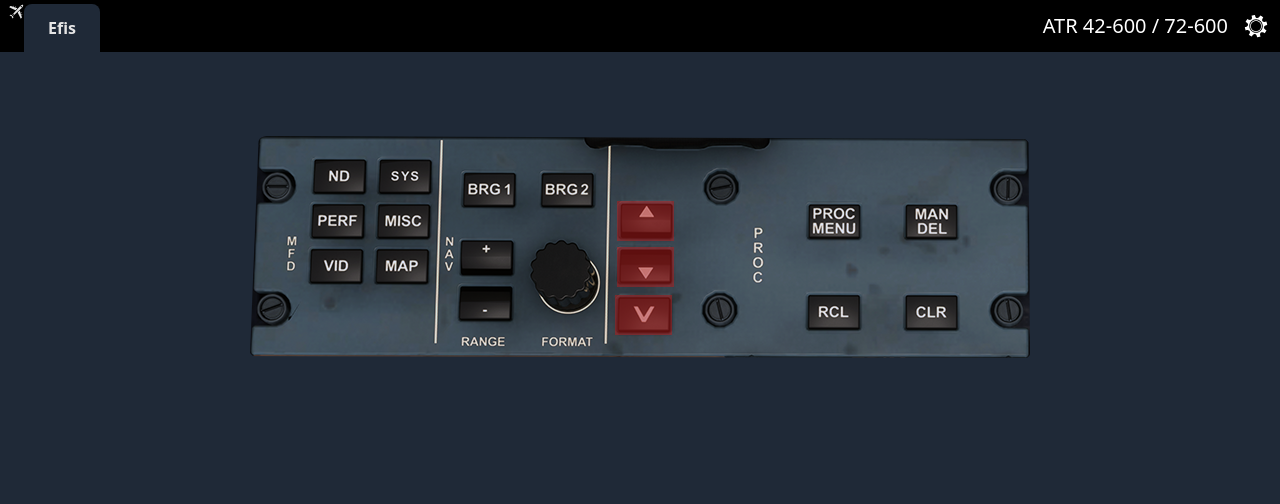
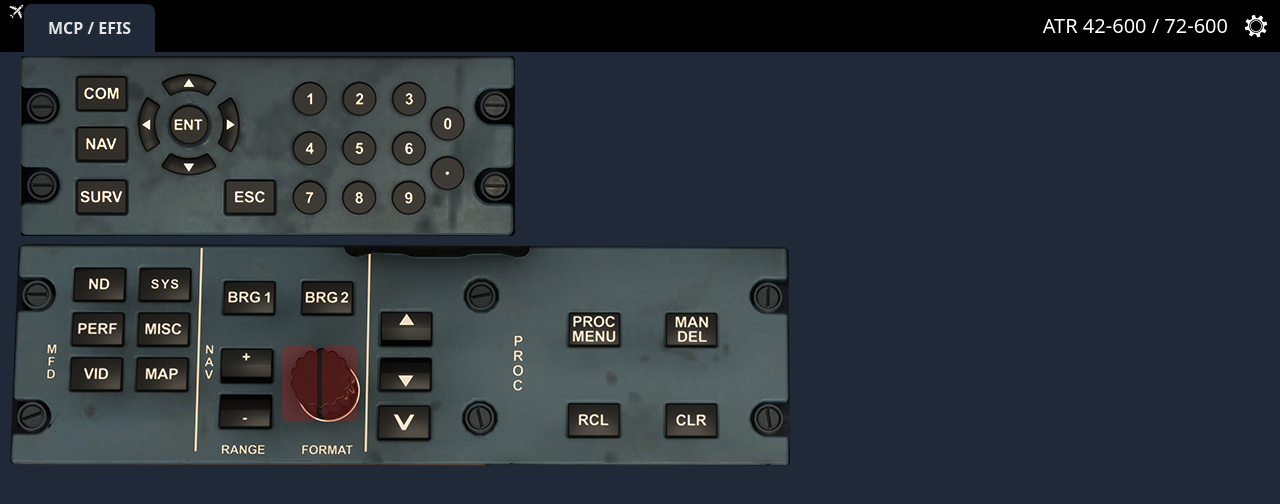
Before and after one commit to RafaPolit/msfs-spad-web, a Next.js app in the folder client/: page /atr in a window 1280 px wide. Shown: the top 504 px of the page. Built offline with nearby package versions, Linux system fonts and the light colour scheme.

Commit message:
Added MCP to ATR EFIS

```diff
--- a/client/components/atr/Efis.tsx
+++ b/client/components/atr/Efis.tsx
@@ -3,15 +3,148 @@
 import { useRecoilValue } from "recoil";
 import { spadConfigState } from "../../atoms/spadConfig";
 import { clickButton } from "../../scripts/clickButton";
+import { increaseEncoder, decreaseEncoder } from "../../scripts/encoder";
 
-const buttonClass = "absolute w-[57px] h-[40px] bg-red-700 opacity-50";
+const mainButton = "absolute w-[57px] h-[40px]";
+const roundButton = "absolute w-[40px] h-[40px] rounded-full";
+const arrowButtonHor = "absolute w-[58px] h-[24px]";
+const arrowButtonVer = "absolute w-[24px] h-[58px]";
+const encoder = "absolute w-[35px] h-[77px] rounded-lg bg-red-700 opacity-30";
 
 const Efis = () => {
   const spadConfig = useRecoilValue(spadConfigState);
 
   return (
-    <div className=" flex place-content-center w-full py-20">
-      <div className="relative w-[780px] h-[222px]">
+    <div className=" flex flex-col gap-2 place-content-center w-full">
+      <div className="relative w-[495px] h-[180px] ml-[20px]">
+        <Image
+          src="/atr/MCP-left.png"
+          alt="ATR MCP Left"
+          layout="fill"
+          priority={true}
+        />
+        <button
+          className={`${mainButton} top-[18px] left-[53px]`}
+          onClick={async () =>
+            await clickButton(spadConfig, "LVAR:MSATR_MCP1_COM")
+          }
+        />
+        <button
+          className={`${mainButton} top-[68px] left-[53px]`}
+          onClick={async () =>
+            await clickButton(spadConfig, "LVAR:MSATR_MCP1_NAV")
+          }
+        />
+        <button
+          className={`${mainButton} top-[120px] left-[53px]`}
+          onClick={async () =>
+            await clickButton(spadConfig, "LVAR:MSATR_MCP1_SURV")
+          }
+        />
+        <button
+          className={`${arrowButtonHor} top-[17px] left-[140px]`}
+          onClick={async () =>
+            await clickButton(spadConfig, "LVAR:MSATR_MCP1_UP")
+          }
+        />
+        <button
+          className={`${arrowButtonHor} top-[97px] left-[140px]`}
+          onClick={async () =>
+            await clickButton(spadConfig, "LVAR:MSATR_MCP1_DOWN")
+          }
+        />
+        <button
+          className={`${arrowButtonVer} top-[40px] left-[116px]`}
+          onClick={async () =>
+            await clickButton(spadConfig, "LVAR:MSATR_MCP1_LEFT")
+          }
+        />
+        <button
+          className={`${arrowButtonVer} top-[40px] left-[197px]`}
+          onClick={async () =>
+            await clickButton(spadConfig, "LVAR:MSATR_MCP1_RIGHT")
+          }
+        />
+        <button
+          className={`${roundButton} top-[50px] left-[149px]`}
+          onClick={async () =>
+            await clickButton(spadConfig, "LVAR:MSATR_MCP1_ENTER")
+          }
+        />
+        <button
+          className={`${mainButton} top-[121px] left-[202px]`}
+          onClick={async () =>
+            await clickButton(spadConfig, "LVAR:MSATR_MCP1_ESC")
+          }
+        />
+        <button
+          className={`${roundButton} top-[23px] left-[270px]`}
+          onClick={async () =>
+            await clickButton(spadConfig, "LVAR:MSATR_MCP1_1")
+          }
+        />
+        <button
+          className={`${roundButton} top-[23px] left-[320px]`}
+          onClick={async () =>
+            await clickButton(spadConfig, "LVAR:MSATR_MCP1_2")
+          }
+        />
+        <button
+          className={`${roundButton} top-[23px] left-[370px]`}
+          onClick={async () =>
+            await clickButton(spadConfig, "LVAR:MSATR_MCP1_3")
+          }
+        />
+        <button
+          className={`${roundButton} top-[72px] left-[270px]`}
+          onClick={async () =>
+            await clickButton(spadConfig, "LVAR:MSATR_MCP1_4")
+          }
+        />
+        <button
+          className={`${roundButton} top-[72px] left-[320px]`}
+          onClick={async () =>
+            await clickButton(spadConfig, "LVAR:MSATR_MCP1_5")
+          }
+        />
+        <button
+          className={`${roundButton} top-[72px] left-[370px]`}
+          onClick={async () =>
+            await clickButton(spadConfig, "LVAR:MSATR_MCP1_6")
+          }
+        />
+        <button
+          className={`${roundButton} top-[121px] left-[270px]`}
+          onClick={async () =>
+            await clickButton(spadConfig, "LVAR:MSATR_MCP1_7")
+          }
+        />
+        <button
+          className={`${roundButton} top-[121px] left-[320px]`}
+          onClick={async () =>
+            await clickButton(spadConfig, "LVAR:MSATR_MCP1_8")
+          }
+        />
+        <button
+          className={`${roundButton} top-[121px] left-[370px]`}
+          onClick={async () =>
+            await clickButton(spadConfig, "LVAR:MSATR_MCP1_9")
+          }
+        />
+        <button
+          className={`${roundButton} top-[48px] left-[408px]`}
+          onClick={async () =>
+            await clickButton(spadConfig, "LVAR:MSATR_MCP1_0")
+          }
+        />
+        <button
+          className={`${roundButton} top-[97px] left-[408px]`}
+          onClick={async () =>
+            await clickButton(spadConfig, "LVAR:MSATR_MCP1_PERIOD")
+          }
+        />
+      </div>
+      <div className="relative w-[780px] h-[222px] ml-[10px]">
         <Image
           src="/atr/EFIS-left.png"
           alt="ATR EFIS Left"
@@ -19,21 +152,117 @@
           priority={true}
         />
         <button
-          className={`${buttonClass} top-[65px] left-[367px]`}
+          className={`${mainButton} top-[21px] left-[60px]`}
+          onClick={async () =>
+            await clickButton(spadConfig, "LVAR:MSATR_EFIS_ND_1")
+          }
+        />
+        <button
+          className={`${mainButton} top-[66px] left-[59px]`}
+          onClick={async () =>
+            await clickButton(spadConfig, "LVAR:MSATR_EFIS_PERF_1")
+          }
+        />
+        <button
+          className={`${mainButton} top-[111px] left-[57px]`}
+          onClick={async () =>
+            await clickButton(spadConfig, "LVAR:MSATR_EFIS_VID_1")
+          }
+        />
+        <button
+          className={`${mainButton} top-[21px] left-[126px]`}
+          onClick={async () =>
+            await clickButton(spadConfig, "LVAR:MSATR_EFIS_SYS_1")
+          }
+        />
+        <button
+          className={`${mainButton} top-[66px] left-[125px]`}
+          onClick={async () =>
+            await clickButton(spadConfig, "LVAR:MSATR_EFIS_MISC_1")
+          }
+        />
+        <button
+          className={`${mainButton} top-[111px] left-[123px]`}
+          onClick={async () =>
+            await clickButton(spadConfig, "LVAR:MSATR_EFIS_MAP_1")
+          }
+        />
+        <button
+          className={`${mainButton} top-[34px] left-[210px]`}
+          onClick={async () =>
+            await clickButton(spadConfig, "LVAR:MSATR_EFIS_BRG1_1")
+          }
+        />
+        <button
+          className={`${mainButton} top-[34px] left-[289px]`}
+          onClick={async () =>
+            await clickButton(spadConfig, "LVAR:MSATR_EFIS_BRG2_1")
+          }
+        />
+        <button
+          className={`${mainButton} top-[101px] left-[208px]`}
+          onClick={async () =>
+            await clickButton(spadConfig, "LVAR:MSATR_EFIS_RNG_INC_1")
+          }
+        />
+        <button
+          className={`${mainButton} top-[148px] left-[206px]`}
+          onClick={async () =>
+            await clickButton(spadConfig, "LVAR:MSATR_EFIS_RNG_DEC_1")
+          }
+        />
+        <button
+          className={`${encoder} top-[101px] left-[272px]`}
+          onClick={async () =>
+            await increaseEncoder(spadConfig, "LVAR:MSATR_EFIS_FORMAT_1_DELTA")
+          }
+        />
+        <button
+          className={`${encoder} top-[101px] left-[312px]`}
+          onClick={async () =>
+            await decreaseEncoder(spadConfig, "LVAR:MSATR_EFIS_FORMAT_1_DELTA")
+          }
+        />
+        <button
+          className={`${mainButton} top-[65px] left-[367px]`}
           onClick={async () =>
             await clickButton(spadConfig, "LVAR:MSATR_EFIS_PROC_UP_1")
           }
         />
         <button
-          className={`${buttonClass} top-[111px] left-[367px]`}
+          className={`${mainButton} top-[111px] left-[367px]`}
           onClick={async () =>
             await clickButton(spadConfig, "LVAR:MSATR_EFIS_PROC_DN_1")
           }
         />
         <button
-          className={`${buttonClass} top-[159px] left-[365px]`}
+          className={`${mainButton} top-[159px] left-[365px]`}
           onClick={async () =>
             await clickButton(spadConfig, "LVAR:MSATR_EFIS_PROC_VAL_1")
+          }
+        />
+        <button
+          className={`${mainButton} top-[66px] left-[555px]`}
+          onClick={async () =>
+            await clickButton(spadConfig, "LVAR:MSATR_EFIS_PROC_MENU")
+          }
+        />
+        <button
+          className={`${mainButton} top-[156px] left-[555px]`}
+          onClick={async () =>
+            await clickButton(spadConfig, "LVAR:MSATR_EFIS_RCL")
+          }
+        />
+        <button
+          className={`${mainButton} top-[66px] left-[652px]`}
+          onClick={async () =>
+            await clickButton(spadConfig, "LVAR:MSATR_EFIS_MAN_DEL")
+          }
+        />
+        <button
+          className={`${mainButton} top-[156px] left-[652px]`}
+          onClick={async () =>
+            await clickButton(spadConfig, "LVAR:MSATR_EFIS_CLR")
           }
         />
       </div>
--- a/client/components/atr/Tabs.tsx
+++ b/client/components/atr/Tabs.tsx
@@ -13,7 +13,7 @@
           className={pane === "efis" ? tabClassCurrent : tabClass}
           onClick={() => setPane("efis")}
         >
-          Efis
+          MCP / EFIS
         </button>
       </li>
     </Tabs>
--- /dev/null
+++ b/client/scripts/encoder.ts
@@ -0,0 +1,37 @@
+import { SpadConfig } from "../atoms/spadConfig";
+import { DataSet } from "../spadAPI/dataSet";
+import { timeout } from "./timeout";
+
+const increaseEncoder = async (spadConfig: SpadConfig, name: string) => {
+  await DataSet({
+    url: `${spadConfig.address}:${spadConfig.port}`,
+    apikey: spadConfig.apiKey,
+    name,
+    value: "1",
+  });
+  await timeout(500);
+  await DataSet({
+    url: `${spadConfig.address}:${spadConfig.port}`,
+    apikey: spadConfig.apiKey,
+    name,
+    value: "0",
+  });
+};
+
+const decreaseEncoder = async (spadConfig: SpadConfig, name: string) => {
+  await DataSet({
+    url: `${spadConfig.address}:${spadConfig.port}`,
+    apikey: spadConfig.apiKey,
+    name,
+    value: "-1",
+  });
+  await timeout(500);
+  await DataSet({
+    url: `${spadConfig.address}:${spadConfig.port}`,
+    apikey: spadConfig.apiKey,
+    name,
+    value: "0",
+  });
+};
+
+export { increaseEncoder, decreaseEncoder };
```
Also changed, not shown: client/public/atr/EFIS-left.png, client/public/atr/MCP-left.png (added).
